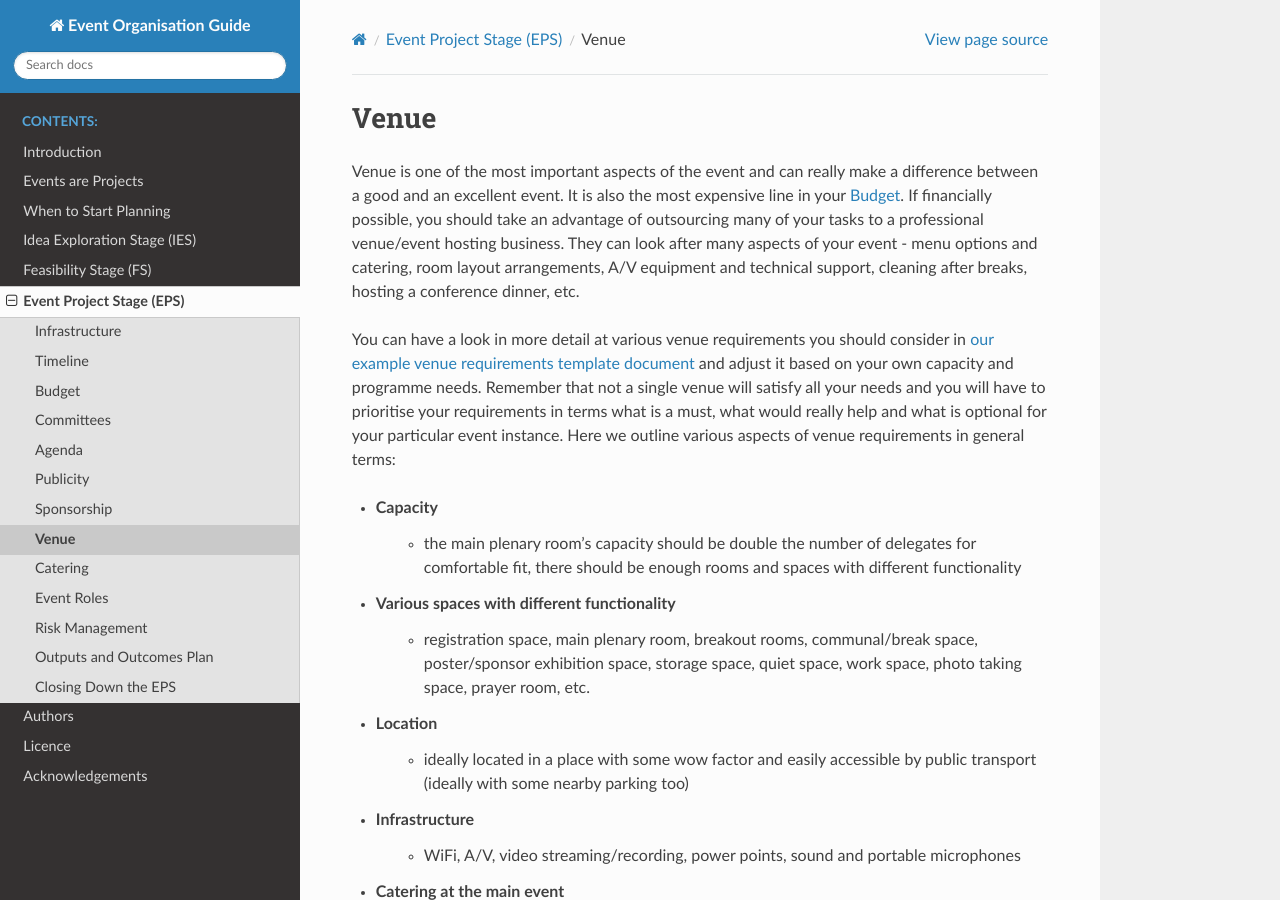
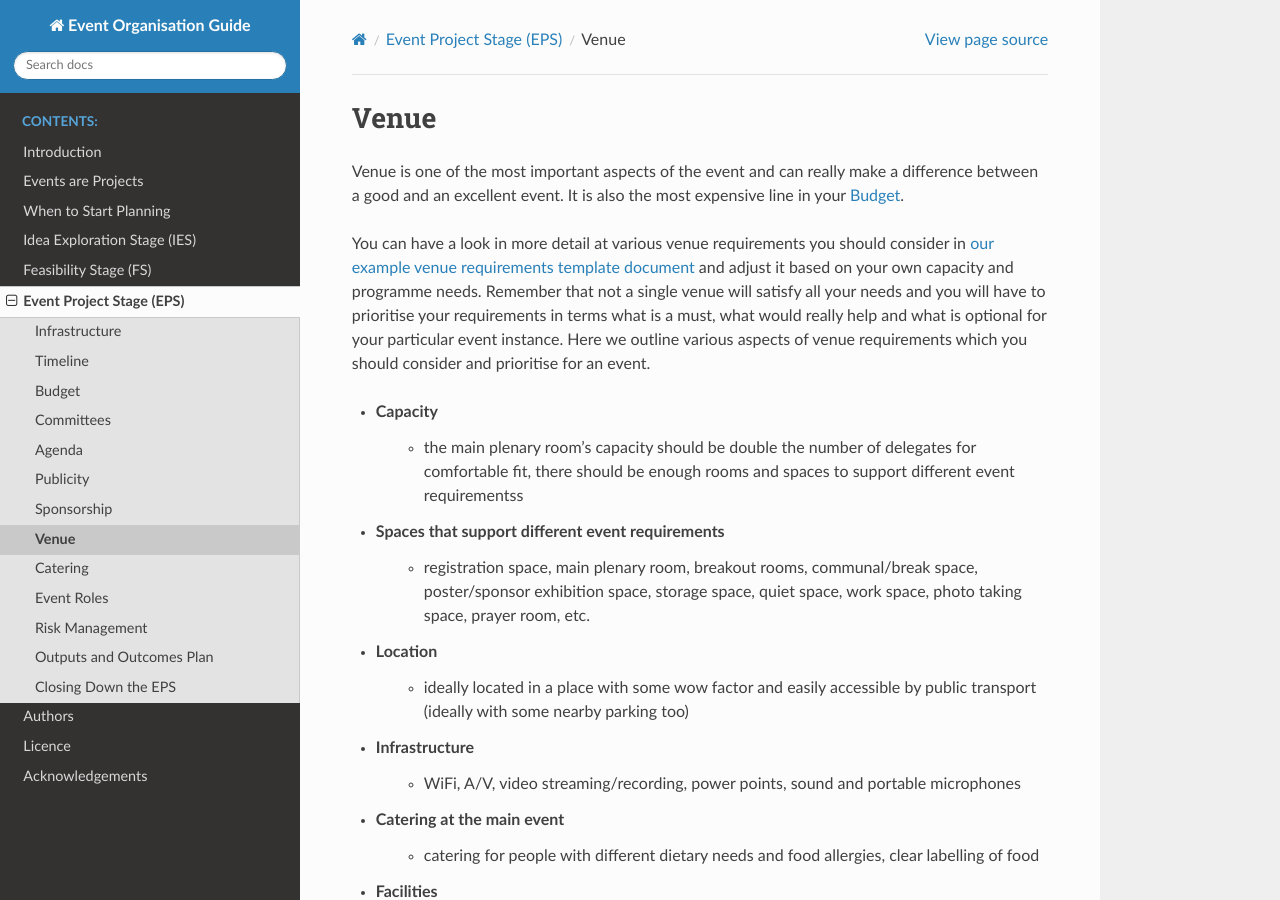
Before and after one commit to softwaresaved/event-organisation-guide, a Sphinx documentation site: the page built from docs/eog/eps-venue.rst, in a window 1280 px wide and 900 px high. Built offline with Sphinx 7.4.7 and the Read the Docs theme 2.0.0, drawn with Linux system fonts in a browser that asks for light colours.

Commit message:
added from the venue branch - removed part on professional services as we have not used them and we would not consider using them due to costs

```diff
--- a/docs/eog/eps-venue.rst
+++ b/docs/eog/eps-venue.rst
@@ -4,10 +4,7 @@ Venue
 =====
 
 Venue is one of the most important aspects of the event and can really make a difference between a good and an
-excellent event. It is also the most expensive line in your :doc:`eps-budget`. If financially possible, you should take
-an advantage of outsourcing many of your tasks to a professional
-venue/event hosting business. They can look after many aspects of your event - menu options and catering,
-room layout arrangements, A/V equipment and technical support, cleaning after breaks, hosting a conference dinner, etc.
+excellent event. It is also the most expensive line in your :doc:`eps-budget`.
 
 You can have a look in more detail at various venue
 requirements you should consider in `our example venue
@@ -15,11 +12,11 @@ requirements template document <https://docs.google.com/document/d/1BJsjr4Y-cTBe
 and adjust it based on your own capacity and programme needs. Remember that not a single
 venue will satisfy all your needs and you will have to prioritise your requirements in terms what is a must, what would
 really help and what is optional for your particular event instance. Here we outline various aspects of venue
-requirements in general terms:
+requirements which you should consider and prioritise for an event.
 
 - Capacity
-    - the main plenary room's capacity should be double the number of delegates for comfortable fit, there should be enough rooms and spaces with different functionality
-- Various spaces with different functionality
+    - the main plenary room's capacity should be double the number of delegates for comfortable fit, there should be enough rooms and spaces to support different event requirementss
+- Spaces that support different event requirements
     - registration space, main plenary room, breakout rooms, communal/break space, poster/sponsor exhibition space, storage space, quiet space, work space, photo taking space, prayer room, etc.
 - Location
     - ideally located in a place with some wow factor and easily accessible by public transport (ideally with some nearby parking too)
```
